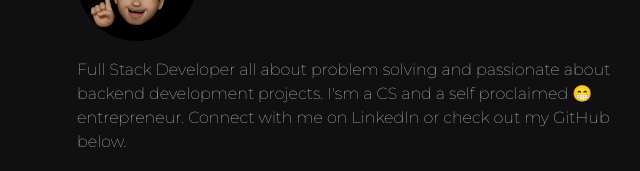
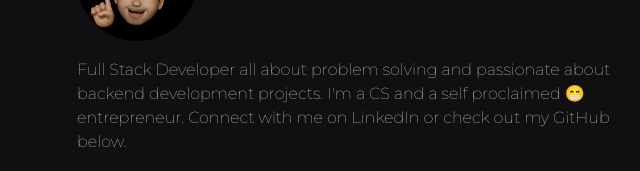
Before and after one commit to mumamw8/a-dev-portfolio, a plain HTML site: page index.html in a window 1280 px wide. Shown: the part 272-443 px from the top of the page, 371-1011 px from the left. Drawn offline with Linux system fonts and the light colour scheme; a web font is replaced by a local one.

Commit message:
summary text

```diff
--- a/index.html
+++ b/index.html
@@ -32,7 +32,7 @@
             <img src="./logo.png" alt="Your Logo">
           </div>
           <p>
-            Full Stack Developer all about problem solving and passionate about backend development projects. I'sm a CS and a self proclaimed 😁 entrepreneur. Connect with me on LinkedIn or check out my GitHub below.
+            Full Stack Developer all about problem solving and passionate about backend development projects. I'm a CS and a self proclaimed 😁 entrepreneur. Connect with me on LinkedIn or check out my GitHub below.
           </p>
         </div>
         <div class="nav-links">
```
